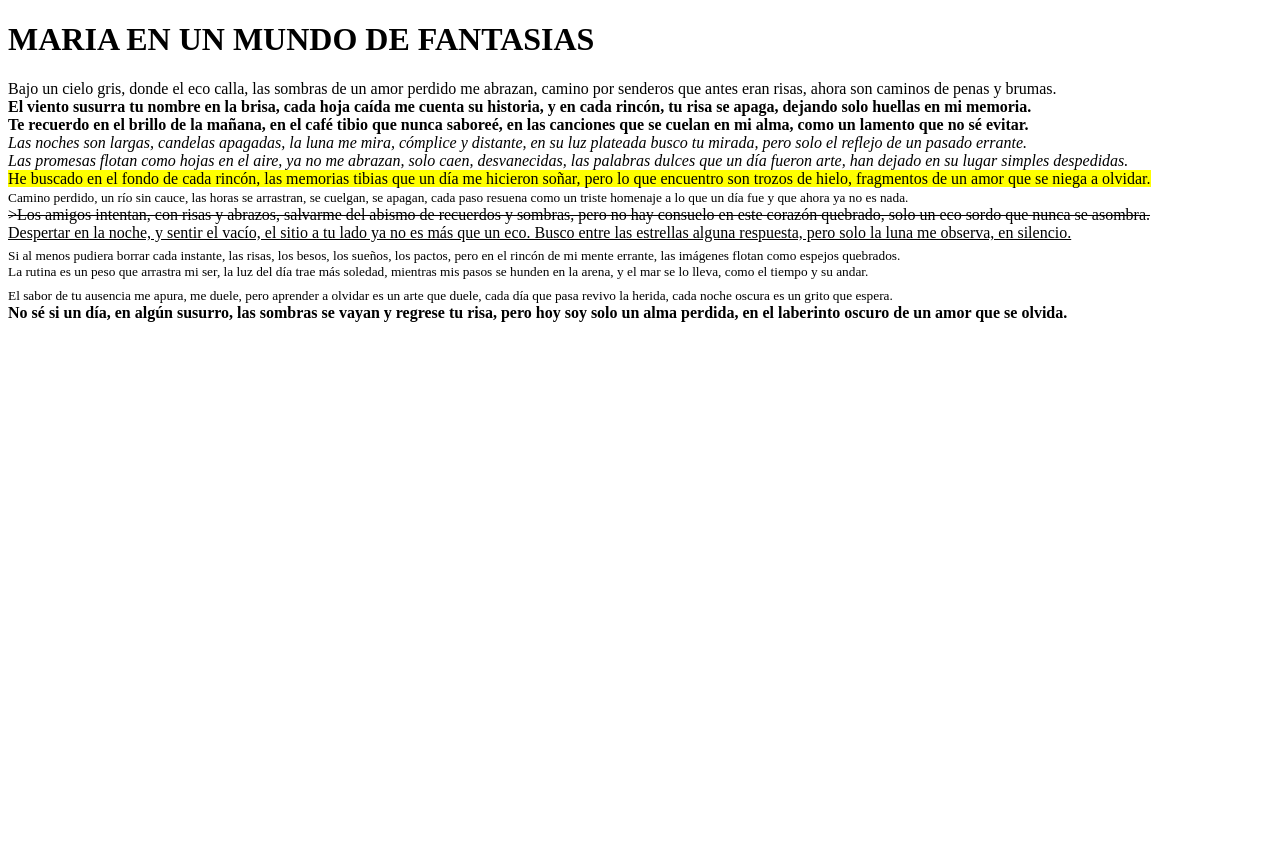
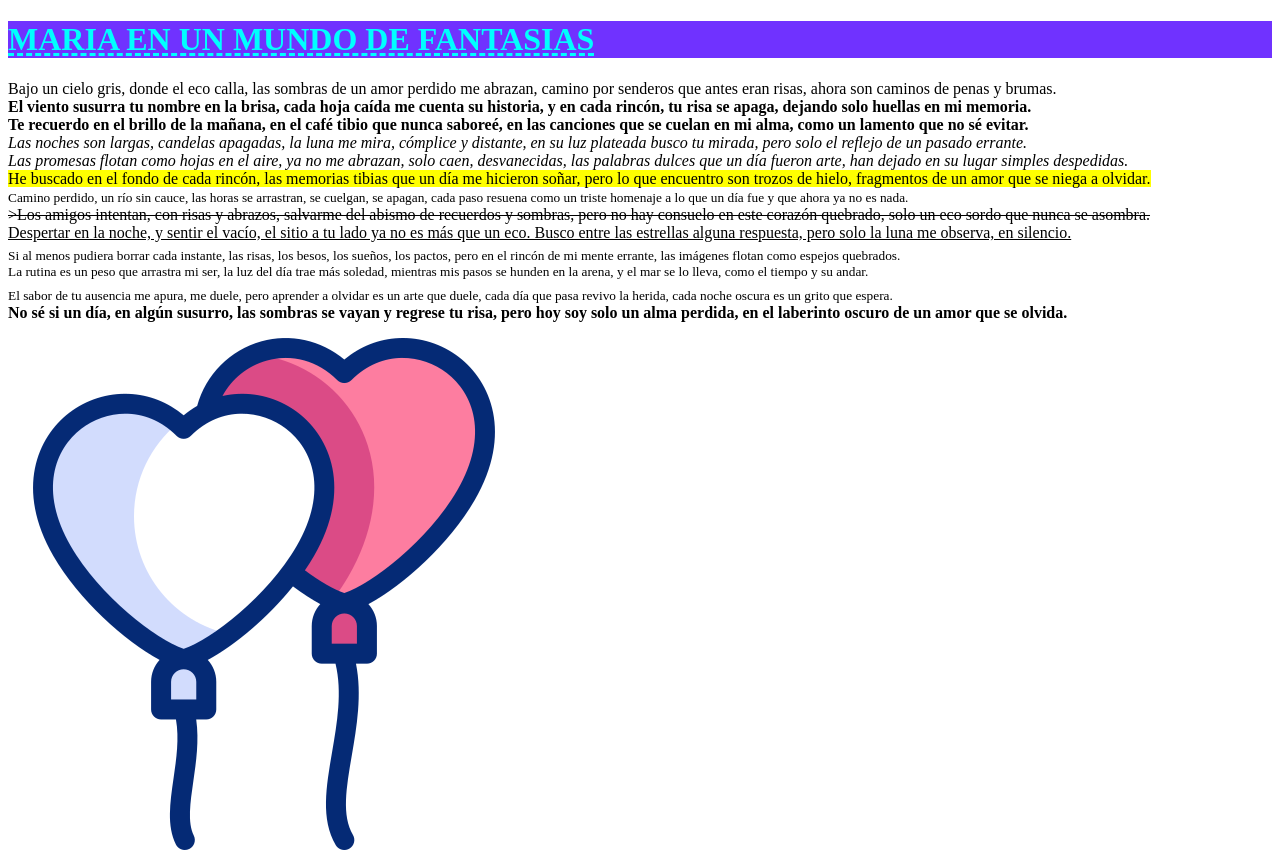
Before and after one commit to Marigag1234/MiRepoMaria, a plain HTML site: page index.html in a window 1280 px wide. Before the commit the page ends 800 px from the top, so only its background shows below. Drawn offline with Linux system fonts and the light colour scheme.

Commit message:
implemete color a el titulo e implemente mi imagen

```diff
--- a/index.html
+++ b/index.html
@@ -6,7 +6,7 @@
     <title>Document</title>
 </head>
 <body>
-    <h1>MARIA EN UN MUNDO DE FANTASIAS</h1>
+    <h1 style="background-color: rgba(98, 30, 255, 0.911);color: aqua;text-decoration: underline dashed;">MARIA EN UN MUNDO DE FANTASIAS</h1>
     <P>Bajo un cielo gris, donde el eco calla,
         las sombras de un amor perdido me abrazan,
         camino por senderos que antes eran risas,
@@ -71,5 +71,7 @@
         las sombras se vayan y regrese tu risa,
         pero hoy soy solo un alma perdida,
         en el laberinto oscuro de un amor que se olvida.</b><br></P>
+        <img src="imagenes/globos.png" alt="globos rosados">
+
 </body>
 </html>
```
